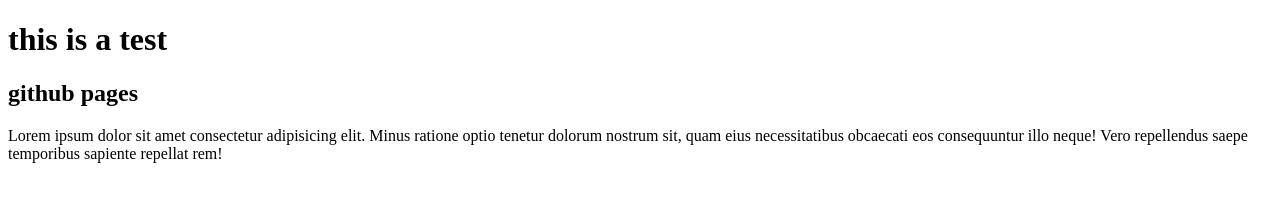
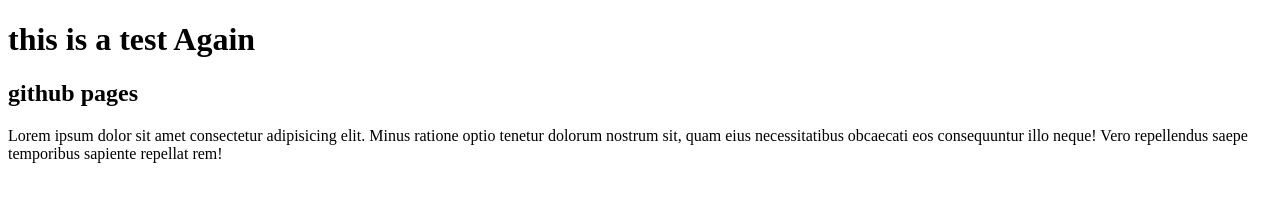
Before and after one commit to Cris-Franco/Cris-Franco.github.io, a plain HTML site: page index.html in a window 1280 px wide. Drawn offline with Linux system fonts and the light colour scheme.

Commit message:
Update index.html

```diff
--- a/index.html
+++ b/index.html
@@ -5,7 +5,7 @@
 </head>
 
 <body>
-    <h1>this is a test</h1>
+    <h1>this is a test Again</h1>
     <div>
         <h2>github pages</h2>
         <p>Lorem ipsum dolor sit amet consectetur adipisicing elit. Minus ratione optio tenetur dolorum nostrum sit, quam eius necessitatibus obcaecati eos consequuntur illo neque! Vero repellendus saepe temporibus sapiente repellat rem!</p>
```
